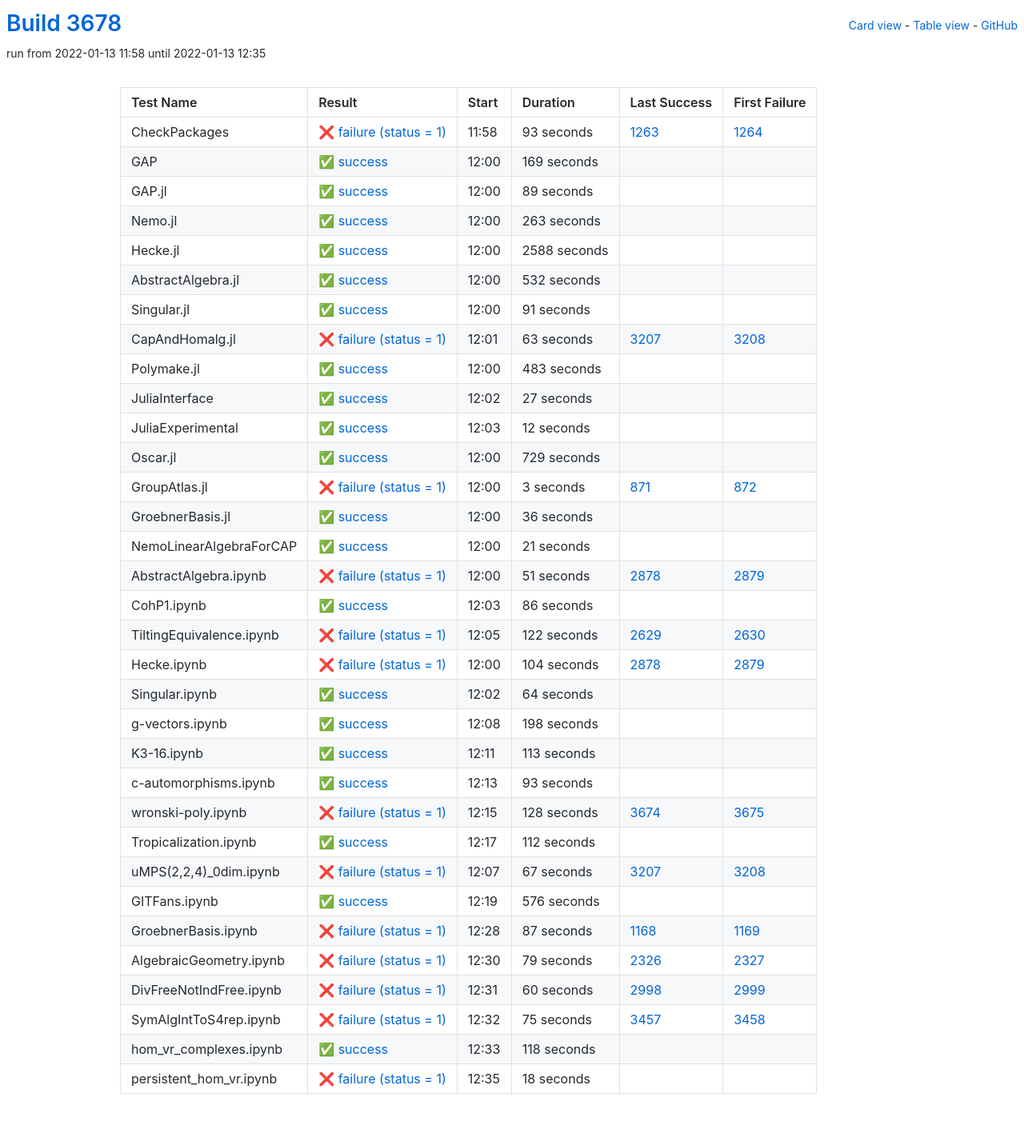
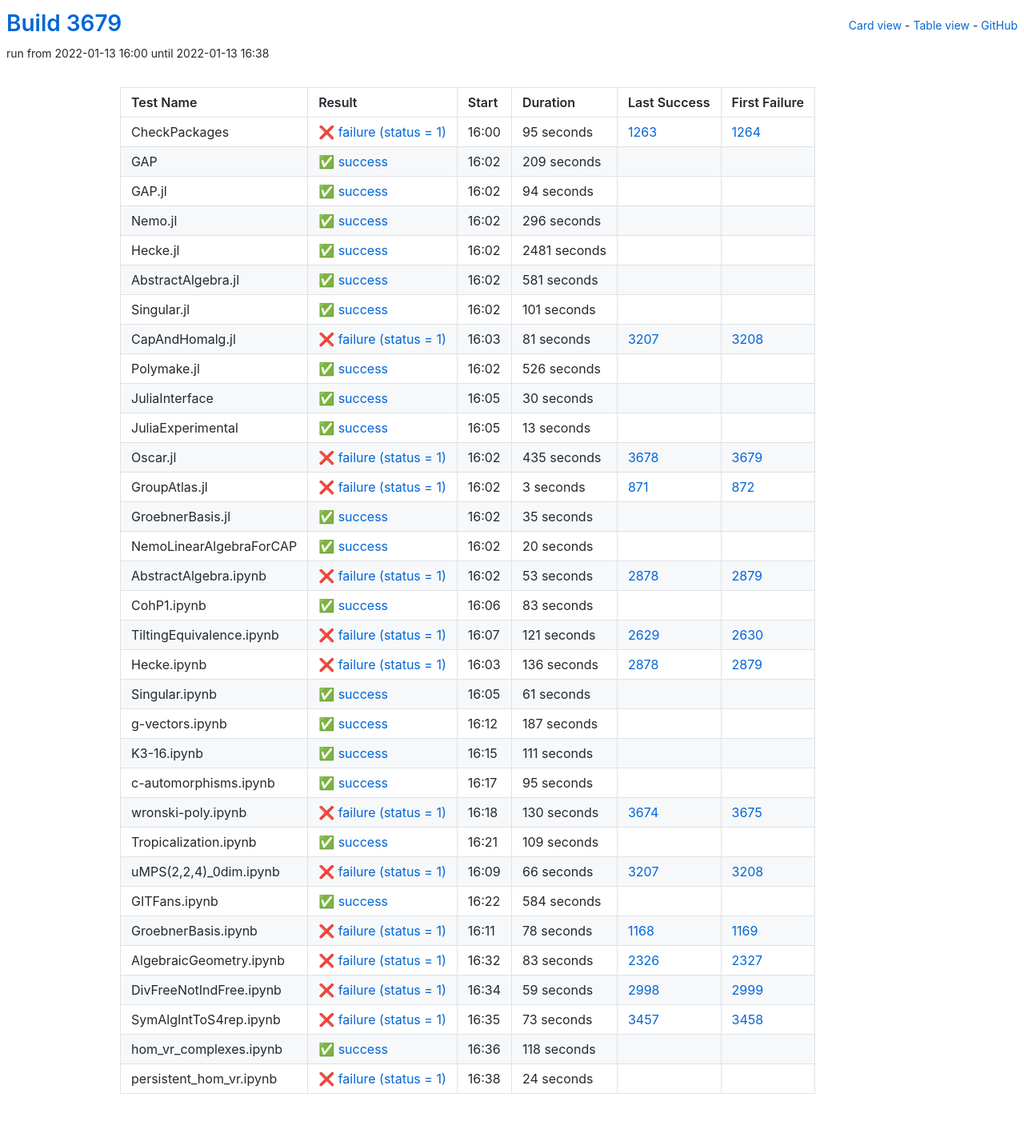
Before and after one commit to oscar-system/oscar-ci-status-stable, a Jekyll site: the page built from table.html, in a window 1280 px wide. Shown: the whole page at 80% size. Built offline with Jekyll 4.4.1, drawn with Linux system fonts in a browser that asks for light colours.

Commit message:
Build #3679

```diff
--- a/_data/ci.yml
+++ b/_data/ci.yml
@@ -1,6 +1,6 @@
 ---
-build: 3678
-build_url: https://oscarci.mathematik.uni-kl.de/job/oscar-stable/3678/
+build: 3679
+build_url: https://oscarci.mathematik.uni-kl.de/job/oscar-stable/3679/
 job: oscar-stable
 organization: oscar-system
 repo: oscar-ci-status-stable
@@ -8,152 +8,152 @@ repourl: https://github.com/oscar-system/oscar-ci-status-stable
 tests:
 - name: CheckPackages
   id: checkpackages
-  log: https://oscarci.mathematik.uni-kl.de/job/oscar-stable/3678/artifact/logs/build-3678/CheckPackages.log
-  start: 2022-01-13 11:58
+  log: https://oscarci.mathematik.uni-kl.de/job/oscar-stable/3679/artifact/logs/build-3679/CheckPackages.log
+  start: 2022-01-13 16:00
   success: false
   exitcode: 1
   status: failure
-  duration: 93
+  duration: 95
   last_success: 1263
   last_success_url: https://oscarci.mathematik.uni-kl.de/job/oscar-stable/1263/
   first_failure: 1264
   first_failure_url: https://oscarci.mathematik.uni-kl.de/job/oscar-stable/1264/
 - name: GAP
   id: gap
-  log: https://oscarci.mathematik.uni-kl.de/job/oscar-stable/3678/artifact/logs/build-3678/GAP.log
-  start: 2022-01-13 12:00
+  log: https://oscarci.mathematik.uni-kl.de/job/oscar-stable/3679/artifact/logs/build-3679/GAP.log
+  start: 2022-01-13 16:02
   success: true
   exitcode: 0
   status: success
-  duration: 169
+  duration: 209
   last_success: false
   last_success_url:
   first_failure: false
   first_failure_url:
 - name: GAP.jl
   id: gap-jl
-  log: https://oscarci.mathematik.uni-kl.de/job/oscar-stable/3678/artifact/logs/build-3678/GAP.jl.log
-  start: 2022-01-13 12:00
+  log: https://oscarci.mathematik.uni-kl.de/job/oscar-stable/3679/artifact/logs/build-3679/GAP.jl.log
+  start: 2022-01-13 16:02
   success: true
   exitcode: 0
   status: success
-  duration: 89
+  duration: 94
   last_success: false
   last_success_url:
   first_failure: false
   first_failure_url:
 - name: Nemo.jl
   id: nemo-jl
-  log: https://oscarci.mathematik.uni-kl.de/job/oscar-stable/3678/artifact/logs/build-3678/Nemo.jl.log
-  start: 2022-01-13 12:00
+  log: https://oscarci.mathematik.uni-kl.de/job/oscar-stable/3679/artifact/logs/build-3679/Nemo.jl.log
+  start: 2022-01-13 16:02
   success: true
   exitcode: 0
   status: success
-  duration: 263
+  duration: 296
   last_success: false
   last_success_url:
   first_failure: false
   first_failure_url:
 - name: Hecke.jl
   id: hecke-jl
-  log: https://oscarci.mathematik.uni-kl.de/job/oscar-stable/3678/artifact/logs/build-3678/Hecke.jl.log
-  start: 2022-01-13 12:00
+  log: https://oscarci.mathematik.uni-kl.de/job/oscar-stable/3679/artifact/logs/build-3679/Hecke.jl.log
+  start: 2022-01-13 16:02
   success: true
   exitcode: 0
   status: success
-  duration: 2588
+  duration: 2481
   last_success: false
   last_success_url:
   first_failure: false
   first_failure_url:
 - name: AbstractAlgebra.jl
   id: abstractalgebra-jl
-  log: https://oscarci.mathematik.uni-kl.de/job/oscar-stable/3678/artifact/logs/build-3678/AbstractAlgebra.jl.log
-  start: 2022-01-13 12:00
+  log: https://oscarci.mathematik.uni-kl.de/job/oscar-stable/3679/artifact/logs/build-3679/AbstractAlgebra.jl.log
+  start: 2022-01-13 16:02
   success: true
   exitcode: 0
   status: success
-  duration: 532
+  duration: 581
   last_success: false
   last_success_url:
   first_failure: false
   first_failure_url:
 - name: Singular.jl
   id: singular-jl
-  log: https://oscarci.mathematik.uni-kl.de/job/oscar-stable/3678/artifact/logs/build-3678/Singular.jl.log
-  start: 2022-01-13 12:00
+  log: https://oscarci.mathematik.uni-kl.de/job/oscar-stable/3679/artifact/logs/build-3679/Singular.jl.log
+  start: 2022-01-13 16:02
   success: true
   exitcode: 0
   status: success
-  duration: 91
+  duration: 101
   last_success: false
   last_success_url:
   first_failure: false
   first_failure_url:
 - name: CapAndHomalg.jl
   id: capandhomalg-jl
-  log: https://oscarci.mathematik.uni-kl.de/job/oscar-stable/3678/artifact/logs/build-3678/CapAndHomalg.jl.log
-  start: 2022-01-13 12:01
+  log: https://oscarci.mathematik.uni-kl.de/job/oscar-stable/3679/artifact/logs/build-3679/CapAndHomalg.jl.log
+  start: 2022-01-13 16:03
   success: false
   exitcode: 1
   status: failure
-  duration: 63
+  duration: 81
   last_success: 3207
   last_success_url: https://oscarci.mathematik.uni-kl.de/job/oscar-stable/3207/
   first_failure: 3208
   first_failure_url: https://oscarci.mathematik.uni-kl.de/job/oscar-stable/3208/
 - name: Polymake.jl
   id: polymake-jl
-  log: https://oscarci.mathematik.uni-kl.de/job/oscar-stable/3678/artifact/logs/build-3678/Polymake.jl.log
-  start: 2022-01-13 12:00
+  log: https://oscarci.mathematik.uni-kl.de/job/oscar-stable/3679/artifact/logs/build-3679/Polymake.jl.log
+  start: 2022-01-13 16:02
   success: true
   exitcode: 0
   status: success
-  duration: 483
+  duration: 526
   last_success: false
   last_success_url:
   first_failure: false
   first_failure_url:
 - name: JuliaInterface
   id: juliainterface
-  log: https://oscarci.mathematik.uni-kl.de/job/oscar-stable/3678/artifact/logs/build-3678/JuliaInterface.log
-  start: 2022-01-13 12:02
+  log: https://oscarci.mathematik.uni-kl.de/job/oscar-stable/3679/artifact/logs/build-3679/JuliaInterface.log
+  start: 2022-01-13 16:05
   success: true
   exitcode: 0
   status: success
-  duration: 27
+  duration: 30
   last_success: false
   last_success_url:
   first_failure: false
   first_failure_url:
 - name: JuliaExperimental
   id: juliaexperimental
-  log: https://oscarci.mathematik.uni-kl.de/job/oscar-stable/3678/artifact/logs/build-3678/JuliaExperimental.log
-  start: 2022-01-13 12:03
+  log: https://oscarci.mathematik.uni-kl.de/job/oscar-stable/3679/artifact/logs/build-3679/JuliaExperimental.log
+  start: 2022-01-13 16:05
   success: true
   exitcode: 0
   status: success
-  duration: 12
+  duration: 13
   last_success: false
   last_success_url:
   first_failure: false
   first_failure_url:
 - name: Oscar.jl
   id: oscar-jl
-  log: https://oscarci.mathematik.uni-kl.de/job/oscar-stable/3678/artifact/logs/build-3678/Oscar.jl.log
-  start: 2022-01-13 12:00
-  success: true
-  exitcode: 0
-  status: success
-  duration: 729
-  last_success: false
-  last_success_url:
-  first_failure: false
-  first_failure_url:
+  log: https://oscarci.mathematik.uni-kl.de/job/oscar-stable/3679/artifact/logs/build-3679/Oscar.jl.log
+  start: 2022-01-13 16:02
+  success: false
+  exitcode: 1
+  status: failure
+  duration: 435
+  last_success: 3678
+  last_success_url: https://oscarci.mathematik.uni-kl.de/job/oscar-stable/3678/
+  first_failure: 3679
+  first_failure_url: https://oscarci.mathematik.uni-kl.de/job/oscar-stable/3679/
 - name: GroupAtlas.jl
   id: groupatlas-jl
-  log: https://oscarci.mathematik.uni-kl.de/job/oscar-stable/3678/artifact/logs/build-3678/GroupAtlas.jl.log
-  start: 2022-01-13 12:00
+  log: https://oscarci.mathematik.uni-kl.de/job/oscar-stable/3679/artifact/logs/build-3679/GroupAtlas.jl.log
+  start: 2022-01-13 16:02
   success: false
   exitcode: 1
   status: failure
@@ -164,224 +164,224 @@ tests:
   first_failure_url: https://oscarci.mathematik.uni-kl.de/job/oscar-stable/872/
 - name: GroebnerBasis.jl
   id: groebnerbasis-jl
-  log: https://oscarci.mathematik.uni-kl.de/job/oscar-stable/3678/artifact/logs/build-3678/GroebnerBasis.jl.log
-  start: 2022-01-13 12:00
+  log: https://oscarci.mathematik.uni-kl.de/job/oscar-stable/3679/artifact/logs/build-3679/GroebnerBasis.jl.log
+  start: 2022-01-13 16:02
   success: true
   exitcode: 0
   status: success
-  duration: 36
+  duration: 35
   last_success: false
   last_success_url:
   first_failure: false
   first_failure_url:
 - name: NemoLinearAlgebraForCAP
   id: nemolinearalgebraforcap
-  log: https://oscarci.mathematik.uni-kl.de/job/oscar-stable/3678/artifact/logs/build-3678/NemoLinearAlgebraForCAP.log
-  start: 2022-01-13 12:00
+  log: https://oscarci.mathematik.uni-kl.de/job/oscar-stable/3679/artifact/logs/build-3679/NemoLinearAlgebraForCAP.log
+  start: 2022-01-13 16:02
   success: true
   exitcode: 0
   status: success
-  duration: 21
+  duration: 20
   last_success: false
   last_success_url:
   first_failure: false
   first_failure_url:
 - name: AbstractAlgebra.ipynb
   id: abstractalgebra-ipynb
-  log: https://oscarci.mathematik.uni-kl.de/job/oscar-stable/3678/artifact/logs/build-3678/AbstractAlgebra.ipynb.log
-  start: 2022-01-13 12:00
+  log: https://oscarci.mathematik.uni-kl.de/job/oscar-stable/3679/artifact/logs/build-3679/AbstractAlgebra.ipynb.log
+  start: 2022-01-13 16:02
   success: false
   exitcode: 1
   status: failure
-  duration: 51
+  duration: 53
   last_success: 2878
   last_success_url: https://oscarci.mathematik.uni-kl.de/job/oscar-stable/2878/
   first_failure: 2879
   first_failure_url: https://oscarci.mathematik.uni-kl.de/job/oscar-stable/2879/
 - name: CohP1.ipynb
   id: cohp1-ipynb
-  log: https://oscarci.mathematik.uni-kl.de/job/oscar-stable/3678/artifact/logs/build-3678/CohP1.ipynb.log
-  start: 2022-01-13 12:03
+  log: https://oscarci.mathematik.uni-kl.de/job/oscar-stable/3679/artifact/logs/build-3679/CohP1.ipynb.log
+  start: 2022-01-13 16:06
   success: true
   exitcode: 0
   status: success
-  duration: 86
+  duration: 83
   last_success: false
   last_success_url:
   first_failure: false
   first_failure_url:
 - name: TiltingEquivalence.ipynb
   id: tiltingequivalence-ipynb
-  log: https://oscarci.mathematik.uni-kl.de/job/oscar-stable/3678/artifact/logs/build-3678/TiltingEquivalence.ipynb.log
-  start: 2022-01-13 12:05
+  log: https://oscarci.mathematik.uni-kl.de/job/oscar-stable/3679/artifact/logs/build-3679/TiltingEquivalence.ipynb.log
+  start: 2022-01-13 16:07
   success: false
   exitcode: 1
   status: failure
-  duration: 122
+  duration: 121
   last_success: 2629
   last_success_url: https://oscarci.mathematik.uni-kl.de/job/oscar-stable/2629/
   first_failure: 2630
   first_failure_url: https://oscarci.mathematik.uni-kl.de/job/oscar-stable/2630/
 - name: Hecke.ipynb
   id: hecke-ipynb
-  log: https://oscarci.mathematik.uni-kl.de/job/oscar-stable/3678/artifact/logs/build-3678/Hecke.ipynb.log
-  start: 2022-01-13 12:00
+  log: https://oscarci.mathematik.uni-kl.de/job/oscar-stable/3679/artifact/logs/build-3679/Hecke.ipynb.log
+  start: 2022-01-13 16:03
   success: false
   exitcode: 1
   status: failure
-  duration: 104
+  duration: 136
   last_success: 2878
   last_success_url: https://oscarci.mathematik.uni-kl.de/job/oscar-stable/2878/
   first_failure: 2879
   first_failure_url: https://oscarci.mathematik.uni-kl.de/job/oscar-stable/2879/
 - name: Singular.ipynb
   id: singular-ipynb
-  log: https://oscarci.mathematik.uni-kl.de/job/oscar-stable/3678/artifact/logs/build-3678/Singular.ipynb.log
-  start: 2022-01-13 12:02
+  log: https://oscarci.mathematik.uni-kl.de/job/oscar-stable/3679/artifact/logs/build-3679/Singular.ipynb.log
+  start: 2022-01-13 16:05
   success: true
   exitcode: 0
   status: success
-  duration: 64
+  duration: 61
   last_success: false
   last_success_url:
   first_failure: false
   first_failure_url:
 - name: g-vectors.ipynb
   id: g-vectors-ipynb
-  log: https://oscarci.mathematik.uni-kl.de/job/oscar-stable/3678/artifact/logs/build-3678/g-vectors.ipynb.log
-  start: 2022-01-13 12:08
+  log: https://oscarci.mathematik.uni-kl.de/job/oscar-stable/3679/artifact/logs/build-3679/g-vectors.ipynb.log
+  start: 2022-01-13 16:12
   success: true
   exitcode: 0
   status: success
-  duration: 198
+  duration: 187
   last_success: false
   last_success_url:
   first_failure: false
   first_failure_url:
 - name: K3-16.ipynb
   id: k3-16-ipynb
-  log: https://oscarci.mathematik.uni-kl.de/job/oscar-stable/3678/artifact/logs/build-3678/K3-16.ipynb.log
-  start: 2022-01-13 12:11
+  log: https://oscarci.mathematik.uni-kl.de/job/oscar-stable/3679/artifact/logs/build-3679/K3-16.ipynb.log
+  start: 2022-01-13 16:15
   success: true
   exitcode: 0
   status: success
-  duration: 113
+  duration: 111
   last_success: false
   last_success_url:
   first_failure: false
   first_failure_url:
 - name: c-automorphisms.ipynb
   id: c-automorphisms-ipynb
-  log: https://oscarci.mathematik.uni-kl.de/job/oscar-stable/3678/artifact/logs/build-3678/c-automorphisms.ipynb.log
-  start: 2022-01-13 12:13
+  log: https://oscarci.mathematik.uni-kl.de/job/oscar-stable/3679/artifact/logs/build-3679/c-automorphisms.ipynb.log
+  start: 2022-01-13 16:17
   success: true
   exitcode: 0
   status: success
-  duration: 93
+  duration: 95
   last_success: false
   last_success_url:
   first_failure: false
   first_failure_url:
 - name: wronski-poly.ipynb
   id: wronski-poly-ipynb
-  log: https://oscarci.mathematik.uni-kl.de/job/oscar-stable/3678/artifact/logs/build-3678/wronski-poly.ipynb.log
-  start: 2022-01-13 12:15
+  log: https://oscarci.mathematik.uni-kl.de/job/oscar-stable/3679/artifact/logs/build-3679/wronski-poly.ipynb.log
+  start: 2022-01-13 16:18
   success: false
   exitcode: 1
   status: failure
-  duration: 128
+  duration: 130
   last_success: 3674
   last_success_url: https://oscarci.mathematik.uni-kl.de/job/oscar-stable/3674/
   first_failure: 3675
   first_failure_url: https://oscarci.mathematik.uni-kl.de/job/oscar-stable/3675/
 - name: Tropicalization.ipynb
   id: tropicalization-ipynb
-  log: https://oscarci.mathematik.uni-kl.de/job/oscar-stable/3678/artifact/logs/build-3678/Tropicalization.ipynb.log
-  start: 2022-01-13 12:17
+  log: https://oscarci.mathematik.uni-kl.de/job/oscar-stable/3679/artifact/logs/build-3679/Tropicalization.ipynb.log
+  start: 2022-01-13 16:21
   success: true
   exitcode: 0
   status: success
-  duration: 112
+  duration: 109
   last_success: false
   last_success_url:
   first_failure: false
   first_failure_url:
 - name: uMPS(2,2,4)_0dim.ipynb
   id: umps-2-2-4-0dim-ipynb
-  log: https://oscarci.mathematik.uni-kl.de/job/oscar-stable/3678/artifact/logs/build-3678/uMPS-2-2-4-_0dim.ipynb.log
-  start: 2022-01-13 12:07
+  log: https://oscarci.mathematik.uni-kl.de/job/oscar-stable/3679/artifact/logs/build-3679/uMPS-2-2-4-_0dim.ipynb.log
+  start: 2022-01-13 16:09
   success: false
   exitcode: 1
   status: failure
-  duration: 67
+  duration: 66
   last_success: 3207
   last_success_url: https://oscarci.mathematik.uni-kl.de/job/oscar-stable/3207/
   first_failure: 3208
   first_failure_url: https://oscarci.mathematik.uni-kl.de/job/oscar-stable/3208/
 - name: GITFans.ipynb
   id: gitfans-ipynb
-  log: https://oscarci.mathematik.uni-kl.de/job/oscar-stable/3678/artifact/logs/build-3678/GITFans.ipynb.log
-  start: 2022-01-13 12:19
+  log: https://oscarci.mathematik.uni-kl.de/job/oscar-stable/3679/artifact/logs/build-3679/GITFans.ipynb.log
+  start: 2022-01-13 16:22
   success: true
   exitcode: 0
   status: success
-  duration: 576
+  duration: 584
   last_success: false
   last_success_url:
   first_failure: false
   first_failure_url:
 - name: GroebnerBasis.ipynb
   id: groebnerbasis-ipynb
-  log: https://oscarci.mathematik.uni-kl.de/job/oscar-stable/3678/artifact/logs/build-3678/GroebnerBasis.ipynb.log
-  start: 2022-01-13 12:28
+  log: https://oscarci.mathematik.uni-kl.de/job/oscar-stable/3679/artifact/logs/build-3679/GroebnerBasis.ipynb.log
+  start: 2022-01-13 16:11
   success: false
   exitcode: 1
   status: failure
-  duration: 87
+  duration: 78
   last_success: 1168
   last_success_url: https://oscarci.mathematik.uni-kl.de/job/oscar-stable/1168/
   first_failure: 1169
   first_failure_url: https://oscarci.mathematik.uni-kl.de/job/oscar-stable/1169/
 - name: AlgebraicGeometry.ipynb
   id: algebraicgeometry-ipynb
-  log: https://oscarci.mathematik.uni-kl.de/job/oscar-stable/3678/artifact/logs/build-3678/AlgebraicGeometry.ipynb.log
-  start: 2022-01-13 12:30
+  log: https://oscarci.mathematik.uni-kl.de/job/oscar-stable/3679/artifact/logs/build-3679/AlgebraicGeometry.ipynb.log
+  start: 2022-01-13 16:32
   success: false
   exitcode: 1
   status: failure
-  duration: 79
+  duration: 83
   last_success: 2326
   last_success_url: https://oscarci.mathematik.uni-kl.de/job/oscar-stable/2326/
   first_failure: 2327
   first_failure_url: https://oscarci.mathematik.uni-kl.de/job/oscar-stable/2327/
 - name: DivFreeNotIndFree.ipynb
   id: divfreenotindfree-ipynb
-  log: https://oscarci.mathematik.uni-kl.de/job/oscar-stable/3678/artifact/logs/build-3678/DivFreeNotIndFree.ipynb.log
-  start: 2022-01-13 12:31
+  log: https://oscarci.mathematik.uni-kl.de/job/oscar-stable/3679/artifact/logs/build-3679/DivFreeNotIndFree.ipynb.log
+  start: 2022-01-13 16:34
   success: false
   exitcode: 1
   status: failure
-  duration: 60
+  duration: 59
   last_success: 2998
   last_success_url: https://oscarci.mathematik.uni-kl.de/job/oscar-stable/2998/
   first_failure: 2999
   first_failure_url: https://oscarci.mathematik.uni-kl.de/job/oscar-stable/2999/
 - name: SymAlgIntToS4rep.ipynb
   id: symalginttos4rep-ipynb
-  log: https://oscarci.mathematik.uni-kl.de/job/oscar-stable/3678/artifact/logs/build-3678/SymAlgIntToS4rep.ipynb.log
-  start: 2022-01-13 12:32
+  log: https://oscarci.mathematik.uni-kl.de/job/oscar-stable/3679/artifact/logs/build-3679/SymAlgIntToS4rep.ipynb.log
+  start: 2022-01-13 16:35
   success: false
   exitcode: 1
   status: failure
-  duration: 75
+  duration: 73
   last_success: 3457
   last_success_url: https://oscarci.mathematik.uni-kl.de/job/oscar-stable/3457/
   first_failure: 3458
   first_failure_url: https://oscarci.mathematik.uni-kl.de/job/oscar-stable/3458/
 - name: hom_vr_complexes.ipynb
   id: hom-vr-complexes-ipynb
-  log: https://oscarci.mathematik.uni-kl.de/job/oscar-stable/3678/artifact/logs/build-3678/hom_vr_complexes.ipynb.log
-  start: 2022-01-13 12:33
+  log: https://oscarci.mathematik.uni-kl.de/job/oscar-stable/3679/artifact/logs/build-3679/hom_vr_complexes.ipynb.log
+  start: 2022-01-13 16:36
   success: true
   exitcode: 0
   status: success
@@ -392,12 +392,12 @@ tests:
   first_failure_url:
 - name: persistent_hom_vr.ipynb
   id: persistent-hom-vr-ipynb
-  log: https://oscarci.mathematik.uni-kl.de/job/oscar-stable/3678/artifact/logs/build-3678/persistent_hom_vr.ipynb.log
-  start: 2022-01-13 12:35
+  log: https://oscarci.mathematik.uni-kl.de/job/oscar-stable/3679/artifact/logs/build-3679/persistent_hom_vr.ipynb.log
+  start: 2022-01-13 16:38
   success: false
   exitcode: 1
   status: failure
-  duration: 18
+  duration: 24
   last_success: false
   last_success_url:
   first_failure: false
```
Also changed, not shown: README.md.
